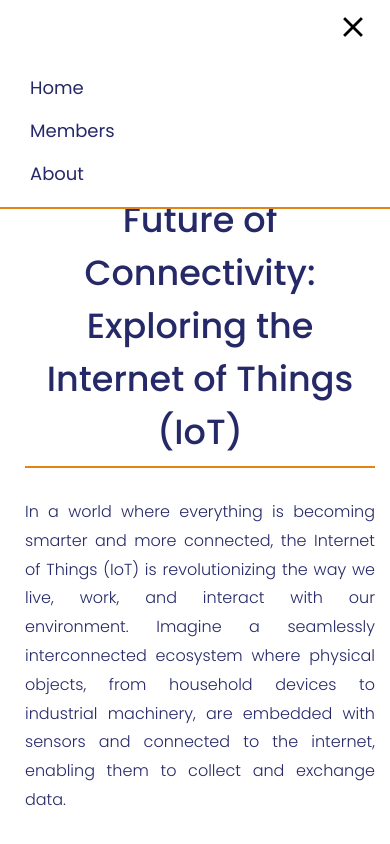
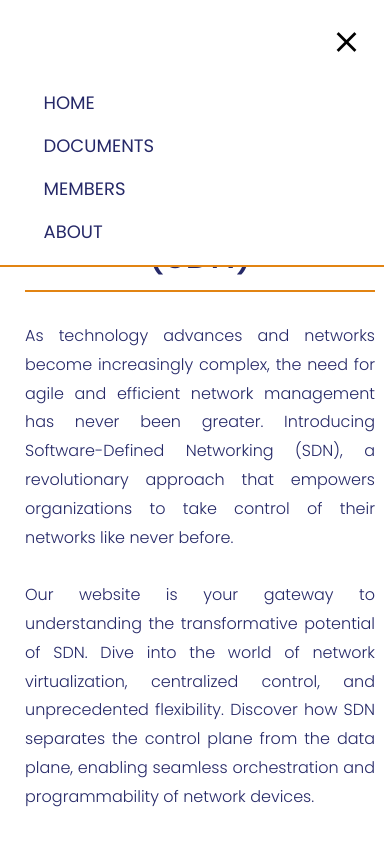
Before and after one commit to Officialibn1/GroupL_CSC413, a plain HTML site: page index.html in a window 390 px wide. Both pictures are taken after a click on the element "menu". Shown: the top 844 px of the page. Drawn offline with nearby package versions, Linux system fonts and the light colour scheme.

Commit message:
Adjusted Navbar Settings

```diff
--- a/index.css
+++ b/index.css
@@ -72,6 +72,7 @@ body {
     color:  var(--text-color);
     font-size: 18px;
     position: relative;
+    text-transform: uppercase;
 }
 
 .navLinks ul a::before {
@@ -118,6 +119,16 @@ body {
     color: var(--text-color);
     font-weight: 300;
     text-align: justify;
+}
+
+.sdnImg {
+    margin: 30px auto;
+    width: 100%;
+    max-width: 600px;
+}
+
+.sdnImg img {
+    width: 100%;
 }
 
 .download {
@@ -214,16 +225,25 @@ footer span {
     display: none;
 }
 
+.navWrapper {
+    display: none;
+}
+
 
 @media(max-width: 720px) {
     .navBar {
         padding: 0 30px;
-        position: relative;
+        position: fixed;
         border-bottom: none;
     }
 
     .navLinks {
         display: none;
+    }
+
+    .navWrapper {
+        position: relative;
+        display: block;
     }
 
     .open {
@@ -235,17 +255,17 @@ footer span {
 
     .mobileNavLinks {
         display: block;
-        width: 100%;
+        width: 100vw;
         position: absolute;
-        top: 0;
-        left: -100%;
+        top: -18px;
+        left: -200vw;
         background-color: #fff;
         border-bottom: 2px solid var(--border-color);
         transition: left 250ms;
     }
 
     .show {
-        left: 0;
+        left: -85vw;
     }
 
     .mobileNavLinks ul {
@@ -253,7 +273,7 @@ footer span {
         flex-direction: column;
         list-style: none;
         width: 100%;
-        padding: 20px 30px;
+        padding: 20px 50px;
         gap: 1em;
     }
 
@@ -261,18 +281,19 @@ footer span {
         color: var(--text-color);
         font-size: 18px;
         text-decoration: none;
+        text-transform: uppercase;
     }
 
     .material-icons-outlined.close {
         font-size: 34px;
         display: flex;
-        padding: 10px 20px;
+        padding: 25px 20px 10px;
         justify-content: flex-end;
         cursor: pointer;
     }
 
     .container {
-        padding: 40px 10%;
+        padding: 40px 8%;
     }
     .main {
         margin-top: 30px;
--- a/index.html
+++ b/index.html
@@ -30,10 +30,13 @@
         <div class="navLinks" id="navLinks">
             <ul>
                 <li><a href="#">Home</a></li>
+                <li><a href="#documents">Documents</a></li>
                 <li><a href="#members">Members</a></li>
                 <li><a href="#about">About</a></li>
             </ul>
         </div>
+
+        <div class="navWrapper">
 
             <span class="material-icons-outlined open" id="open">
                 menu
@@ -45,10 +48,12 @@
                 </span>
 
                 <ul>
-                <li><a href="#">Home</a></li>
-                <li><a href="#members">Members</a></li>
-                <li><a href="#about">About</a></li>
+                    <li><a id="link" href="#">Home</a></li>
+                    <li><a id="link2" href="#documents">Documents</a></li>
+                    <li><a id="link3" href="#members">Members</a></li>
+                    <li><a id="link4" href="#about">About</a></li>
                 </ul>
+            </div>
         </div>
     </nav>
 
@@ -57,40 +62,41 @@
         <div class="mainContent">
             <header>
                 <h1 class="title">
-                    Welcome to the Future of Connectivity: Exploring the Internet of Things (IoT)
+                    Welcome to the World of Software-Defined Networking (SDN)
+
                 </h1>
 
                 <p class="lead">
-                    In a world where everything is becoming smarter and more connected, the Internet of Things (IoT) is revolutionizing the way we live, work, and interact with our environment. Imagine a seamlessly interconnected ecosystem where physical objects, from household devices to industrial machinery, are embedded with sensors and connected to the internet, enabling them to collect and exchange data. <br> <br>
+                    As technology advances and networks become increasingly complex, the need for agile and efficient network management has never been greater. Introducing Software-Defined Networking (SDN), a revolutionary approach that empowers organizations to take control of their networks like never before. <br><br>
 
-                    IoT is the concept that brings this vision to life. It empowers everyday objects to communicate, share information, and collaborate, transforming them into intelligent entities that enhance our lives in ways we never thought possible. With IoT, our homes become smart, our cities become efficient, and our industries become more productive. <br><br>
-
-                    Through a web of interconnected devices, IoT opens up endless possibilities. Picture your alarm clock communicating with your coffee maker, so a fresh cup is ready when you wake up. Imagine your car automatically adjusting the temperature and selecting your favorite music as you approach. Consider a city where streetlights intelligently adjust their brightness based on real-time traffic patterns, optimizing energy consumption. These are just a few examples of how IoT is reshaping our world.
+                    Our website is your gateway to understanding the transformative potential of SDN. Dive into the world of network virtualization, centralized control, and unprecedented flexibility. Discover how SDN separates the control plane from the data plane, enabling seamless orchestration and programmability of network devices.
+                    <br><br>
+                    Whether you're a network administrator, IT professional, or simply curious about the future of networking, our comprehensive resources and insights will guide you through the SDN landscape. Learn about the key components that make up SDN architecture and explore the diverse use cases across industries. From data center networking to wide area networking and beyond, SDN is reshaping the way organizations build, manage, and secure their networks.
                 </p>
             </header>
 
             <div class="container">
                 <h1 class="title">
-                    WHAT IS IoT ?
+                    WHAT IS SDN ?
                 </h1>
 
+                <div class="sdnImg">
+                    <img src="/img/What is SDN.jpg" alt="">
+                </div>
+
                 <p class="lead">
-                    The Internet of Things (IoT) refers to a network of physical objects, devices, vehicles, and other items that are embedded with sensors, software, and connectivity capabilities. These objects can collect and exchange data over the internet, enabling them to interact with each other, as well as with humans and computer systems.
-                    <br><br>
-                    The concept behind IoT is to connect these objects and enable them to communicate and share data seamlessly. This connectivity allows for the integration of the physical and digital worlds, creating a network where devices can transmit and receive information, perform actions, and respond to their environment autonomously or based on user inputs.
-                    <br><br>
-                    IoT devices are equipped with various types of sensors that can monitor and detect changes in their surroundings, such as temperature, humidity, motion, light, and more. They can also include actuators that enable them to perform actions based on the data they collect, such as adjusting settings, controlling appliances, or activating specific functionalities.
+                    SDN, or Software-Defined Networking, is a networking paradigm that separates the network's control plane from the underlying hardware. It centralizes control in a software-based controller, enabling administrators to dynamically configure and manage the network. SDN brings flexibility, scalability, and agility to network infrastructures, allowing for simplified management, optimized resource allocation, and improved security. It empowers organizations to adapt networks to meet modern demands and supports innovative applications and services. SDN is a transformative approach for creating more efficient and responsive networks in the digital age.
                 </p>
 
             </div>
 
-            <div class="container">
+            <div class="container" id="documents">
                 <h1 class="title">
                     TERM PAPER ON IoT BY GROUP L
                 </h1>
 
                 <p class="lead">
-                    Within this section, the term paper presents a thorough research conducted by Group L, offering a detailed examination of the Internet of Things (IoT). The paper encompasses an extensive analysis of the IoT concept, shedding light on its fundamental principles and the underlying methodologies employed in its implementation. It explores the intricate network of interconnected physical objects, devices, and systems, equipped with sensors, software, and connectivity capabilities that enable data collection and exchange. The term paper also delves into relevant topics, such as emerging trends, industry impacts, security considerations, and future prospects within the field. By synthesizing research findings and expert insights, Group L aims to provide a comprehensive understanding of IoT and its profound implications within various domains.
+                    Within this section, the term paper delves deep into the realm of Software Defined Networking (SDN) and presents an extensive research conducted by Group L. The paper provides a meticulous examination of SDN, shedding light on its fundamental principles and the methodologies employed for its implementation. It explores the innovative network architecture that separates the control plane from the data plane, enabling centralized control and programmability of network devices. The term paper also explores various aspects of SDN, including emerging trends, industry impacts, security considerations, and future prospects. By synthesizing research findings and expert insights, Group L aims to provide a comprehensive understanding of SDN and its profound implications in transforming network infrastructure across diverse domains.
                 </p>
 
                 <div class="download">
--- a/index.js
+++ b/index.js
@@ -14,20 +14,20 @@ close.addEventListener('click', togglerNavbar);
 
 var navLlink = document.getElementById('link')
 
-navLlink.addEventListener('click', toggleNav)
+navLlink.addEventListener('click', togglerNavbar)
 
 var navLlink2 = document.getElementById('link2')
 
-navLlink2.addEventListener('click', toggleNav)
+navLlink2.addEventListener('click', togglerNavbar)
 
 var navLlink3 = document.getElementById('link3')
 
-navLlink3.addEventListener('click', toggleNav)
+navLlink3.addEventListener('click', togglerNavbar)
 
 var navLlink4 = document.getElementById('link4')
 
-navLlink4.addEventListener('click', toggleNav)
+navLlink4.addEventListener('click', togglerNavbar)
 
 var navLlink5 = document.getElementById('link5')
 
-navLlink5.addEventListener('click', toggleNav)
+navLlink5.addEventListener('click', togglerNavbar)
```
Also changed, not shown: img/What is SDN.jpg (added). Lines whose indentation alone changed are shown as unchanged.
